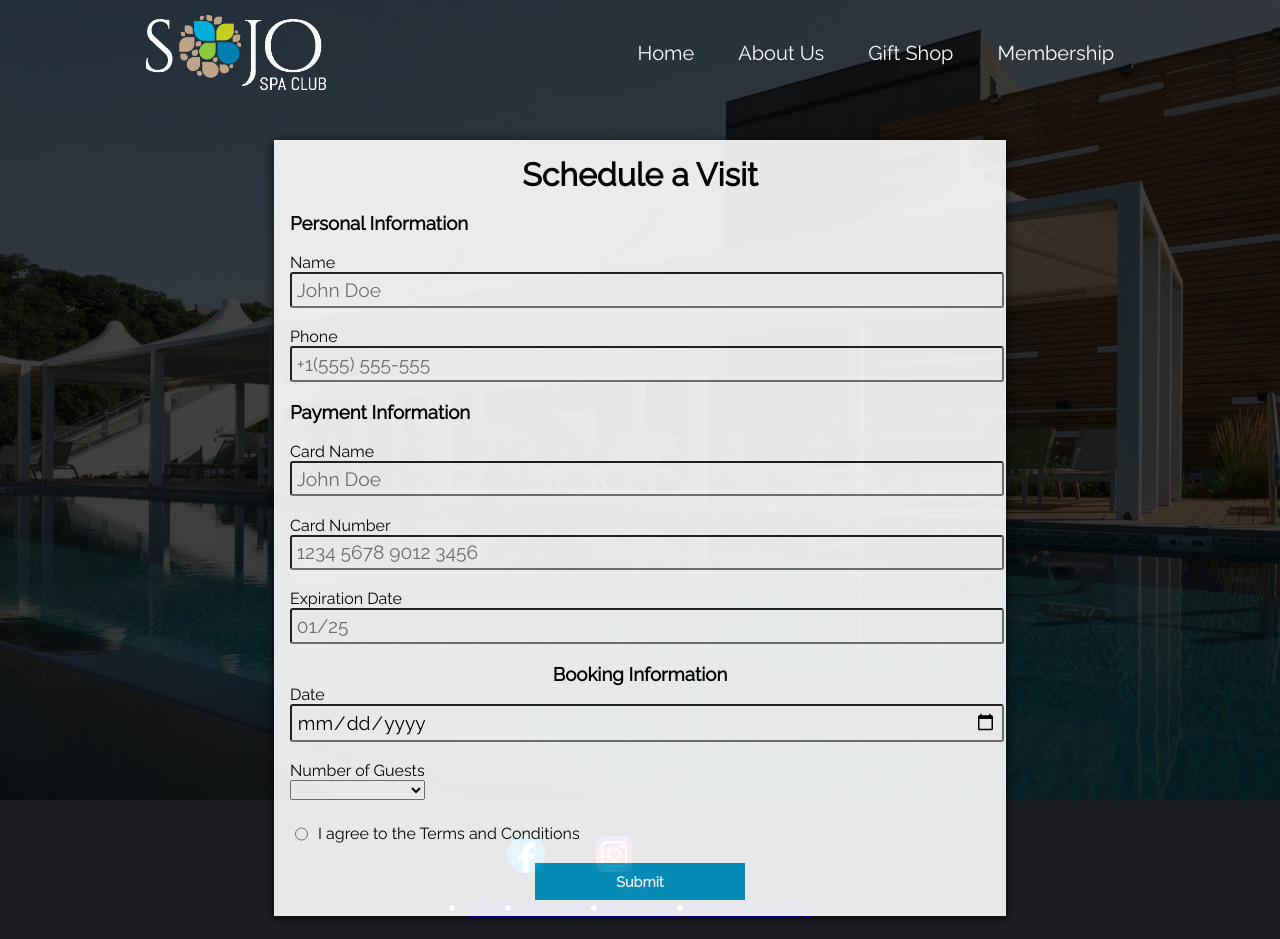
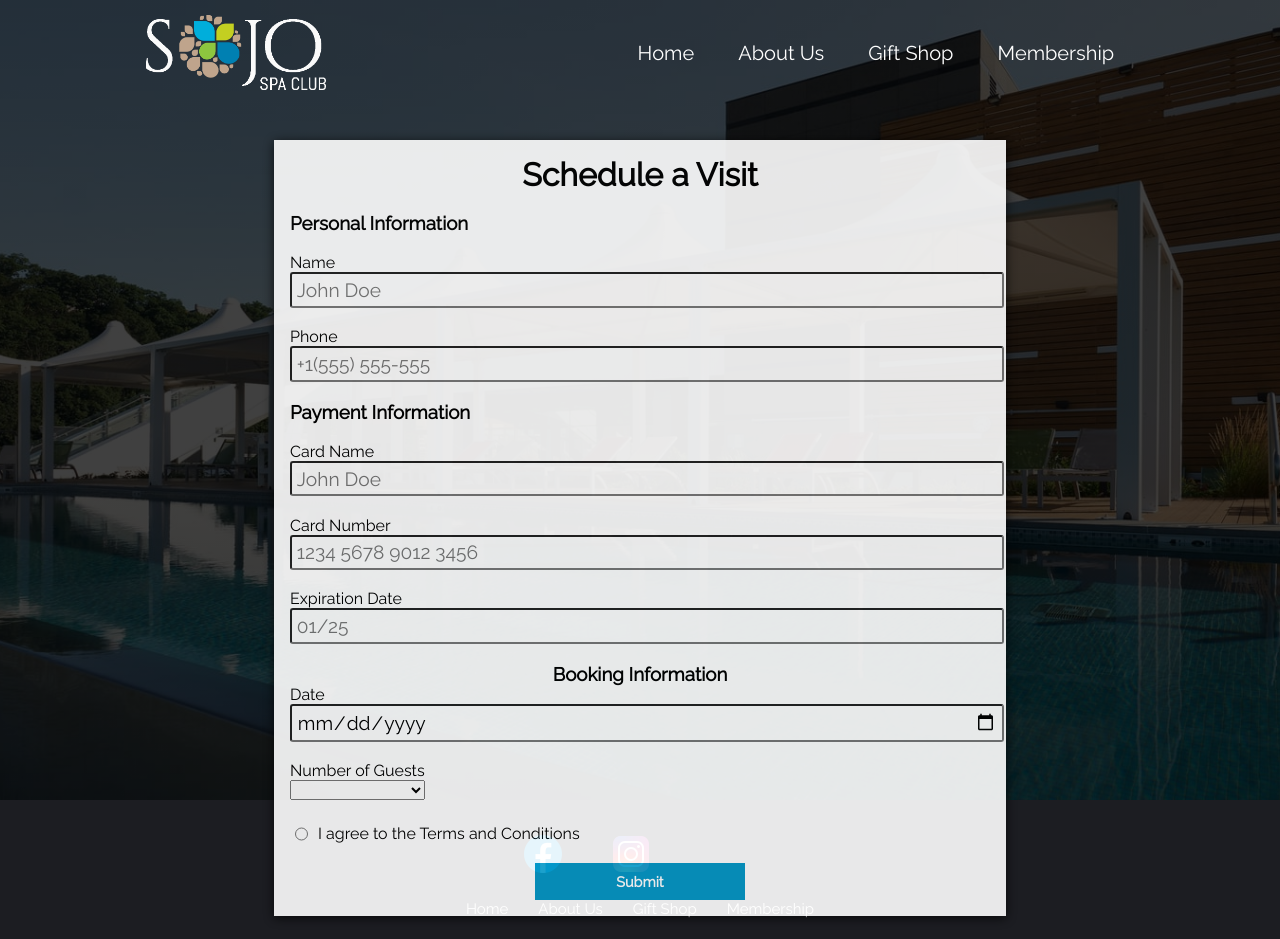
Before and after one commit to brandonmoscoso98/sojospa, a plain HTML site: page visit.html in a window 1280 px wide. Drawn offline with Linux system fonts and the light colour scheme.

Commit message:
Update visit.html

```diff
--- a/visit.html
+++ b/visit.html
@@ -100,10 +100,10 @@
         </div>
         <div class="quick_links">
             <ul>
-                        <li> <a class="quick_content" href="index.html"> Home </a> </li>
-                        <li> <a class="quick_content" href="about.html"> About Us </a> </li>
-                        <li> <a class="quick_content" href="shop.html"> Gift Shop </a> </li>
-                        <li> <a class="quick_content" href="membership.html"> Membership </a> </li>
+                        <li class="quick_content"> <a href="index.html"> Home </a> </li>
+                        <li class="quick_content"> <a href="about.html"> About Us </a> </li>
+                        <li class="quick_content"> <a href="shop.html"> Gift Shop </a> </li>
+                        <li class="quick_content"> <a href="membership.html"> Membership </a> </li>
             </ul>
         </div>
     </div>
```
